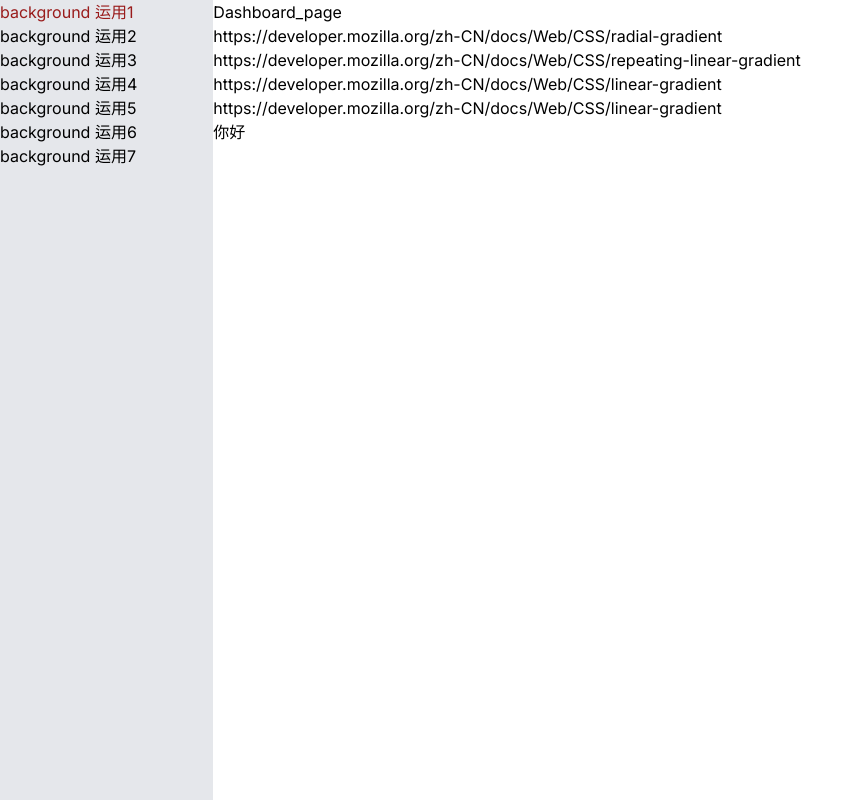
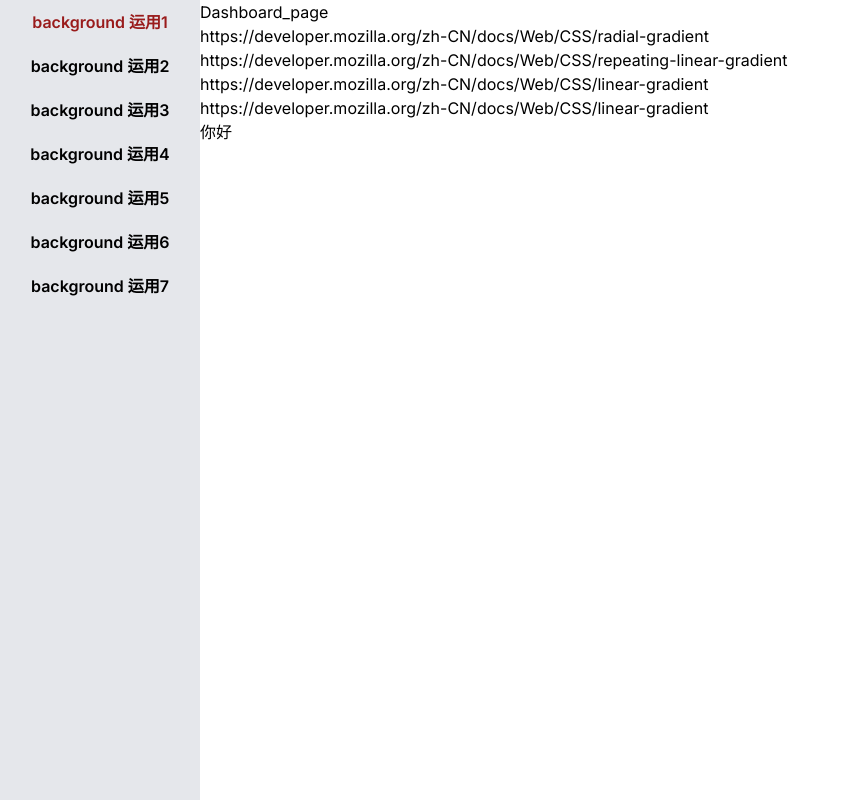
Before and after one commit to XyanZhang/nextjs-css-example, a Next.js app: page /background in a window 1280 px wide. Shown: the whole page, without its empty margins (0-863 px from the left). Built offline with nearby package versions, Linux system fonts and the light colour scheme.

Commit message:
style: 侧边栏响应式动画

```diff
--- /dev/null
+++ b/src/app/background/layout.module.css
@@ -0,0 +1,4 @@
+
+.asideTransition {
+  transition: width .66s cubic-bezier(0.66, 0, 0.01, 1);
+}
--- a/src/app/background/layout.tsx
+++ b/src/app/background/layout.tsx
@@ -1,16 +1,18 @@
 import { Navigation } from "@/components/navigation";
 import { navList } from "@/config/nav.config";
+import styles from './layout.module.css'
+
 export default function BackgroundLayout({
   children, // will be a page or nested layout
 }: {
   children: React.ReactNode
 }) {
   return (
-      <section className="flex flex-col md:flex-row">
-        <div className="w-full md:w-1/6">
+      <section className="flex flex-row">
+        <div className={`w-200px max-md:w-0 overflow-hidden ${styles.asideTransition}`}>
           <Navigation navLinks={navList}></Navigation>
         </div>
-        <div className="w-full md:w-3/4">
+        <div className="flex-1">
           {children}
         </div>
       </section>
--- a/src/components/navigation.tsx
+++ b/src/components/navigation.tsx
@@ -4,24 +4,25 @@ import { usePathname } from 'next/navigation'
 import Link from 'next/link'
 
 export function Navigation({ navLinks }: { navLinks: any[] }) {
-  const pathname = usePathname()
-
   return (
-    <>
     <div className="flex flex-col h-screen bg-gray-200">
       {navLinks.map((link) => {
+        return <NavItem link={link}></NavItem>
+      })}
+    </div>
+  )
+}
+
+function NavItem({ link }: { link: any}) {
+  const pathname = usePathname()
   const isActive = pathname.startsWith(link.url)
   return (
     <Link
-            className={isActive ? 'text-red-800' : 'text-black'}
+      className={`${isActive ? 'text-red-800' : 'text-black'} m-0.5 block py-2 .m-0\.5 rounded-2 text-center font-semibold truncate`}
       href={link.url}
       key={link.title}
     >
       {link.title}
     </Link>
   )
-      })}
-      </div>
-    </>
-  )
 }
--- a/tailwind.config.js
+++ b/tailwind.config.js
@@ -12,6 +12,9 @@ module.exports = {
         'gradient-conic':
           'conic-gradient(from 180deg at 50% 50%, var(--tw-gradient-stops))',
       },
+      width: {
+        '200px': '200px',
+      }
     },
   },
   plugins: [],
```
Lines whose indentation alone changed are shown as unchanged.
